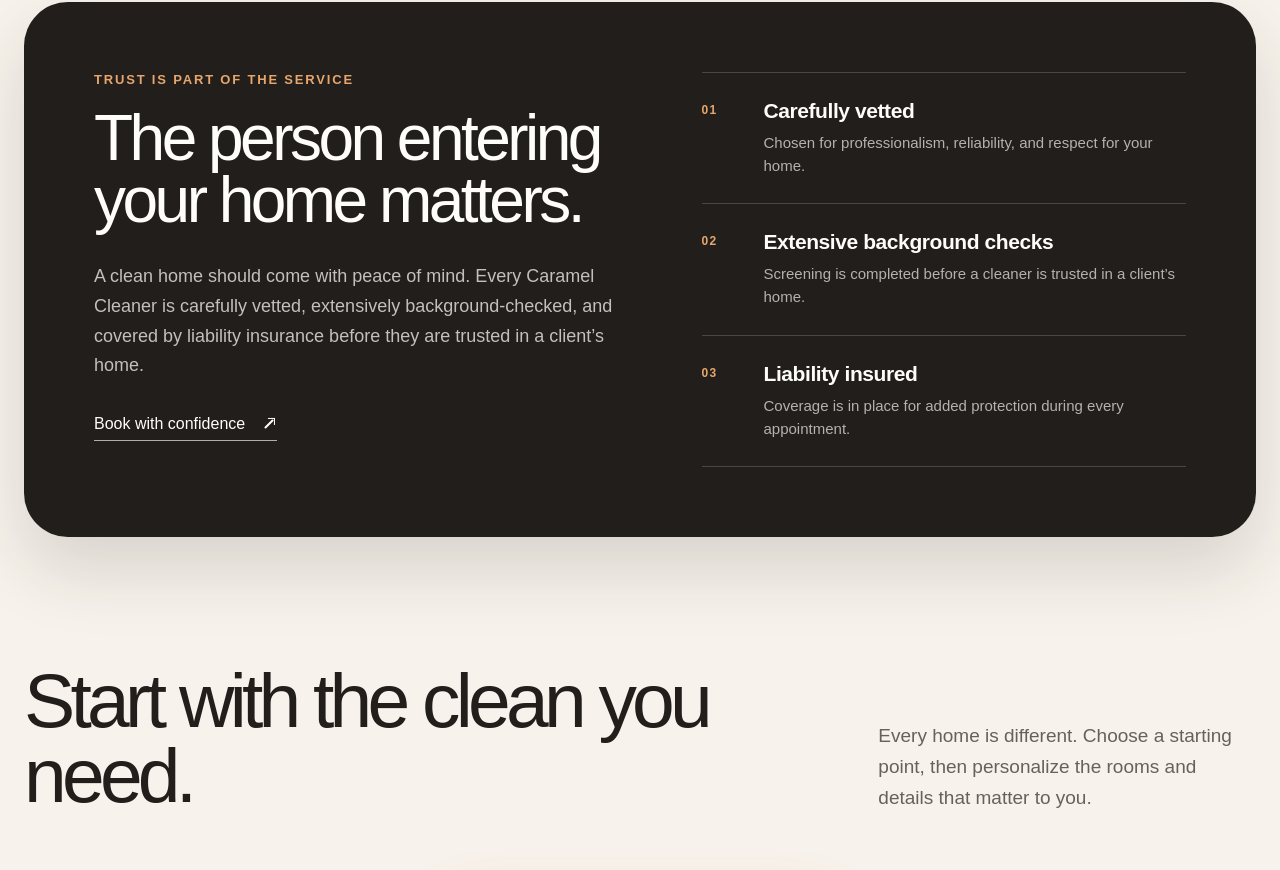
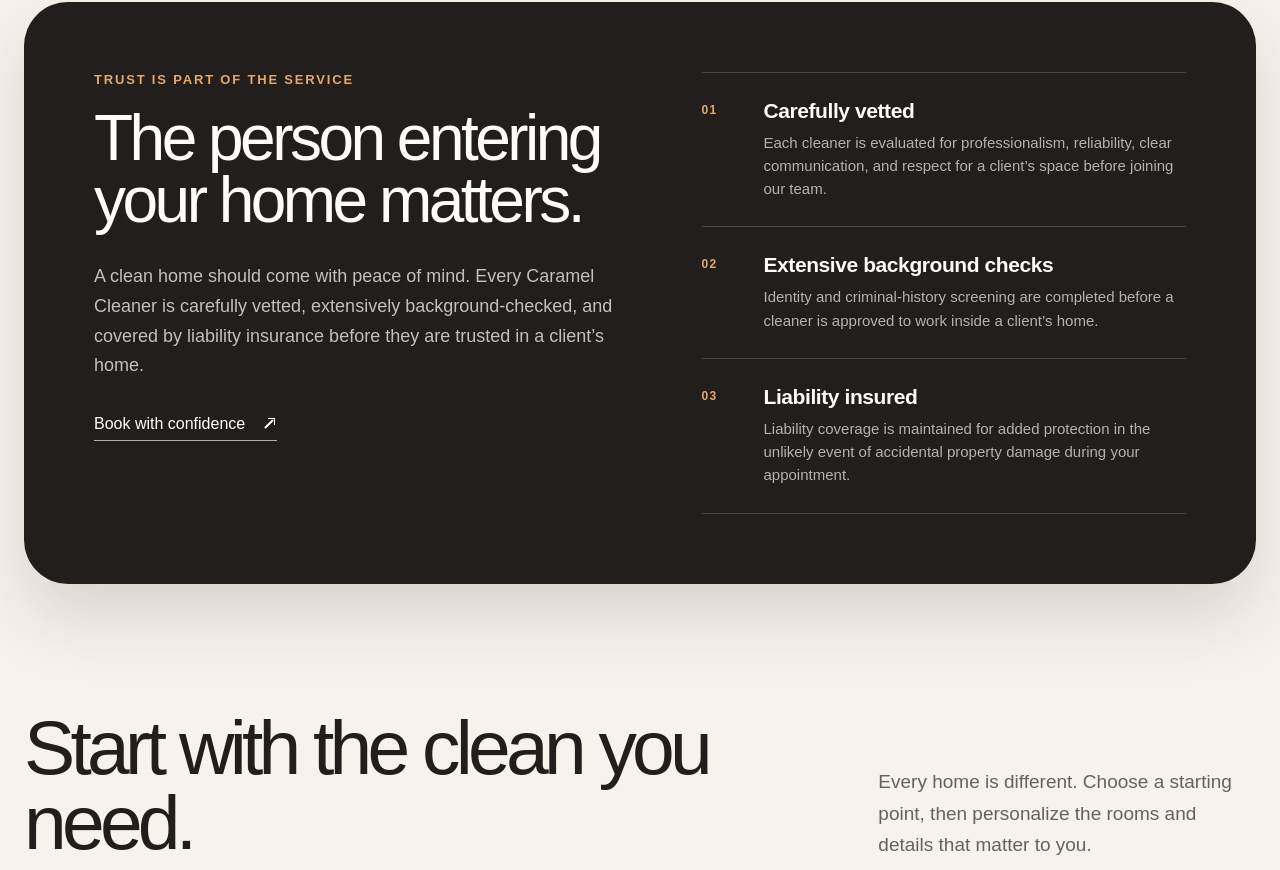
Before and after one commit to taherezm/caramel-cleaners, a Next.js app: page / in a window 1280 px wide. Shown: the part 1136-2006 px from the top of the page. Built offline with nearby package versions, Linux system fonts and the light colour scheme.

Commit message:
Expand cleaner trust descriptions

```diff
--- a/app/page.tsx
+++ b/app/page.tsx
@@ -184,8 +184,9 @@
                 <div>
                   <h3>Carefully vetted</h3>
                   <p>
-                    Chosen for professionalism, reliability, and respect for
-                    your home.
+                    Each cleaner is evaluated for professionalism, reliability,
+                    clear communication, and respect for a client’s space
+                    before joining our team.
                   </p>
                 </div>
               </li>
@@ -194,8 +195,9 @@
                 <div>
                   <h3>Extensive background checks</h3>
                   <p>
-                    Screening is completed before a cleaner is trusted in a
-                    client’s home.
+                    Identity and criminal-history screening are completed
+                    before a cleaner is approved to work inside a client’s
+                    home.
                   </p>
                 </div>
               </li>
@@ -204,8 +206,9 @@
                 <div>
                   <h3>Liability insured</h3>
                   <p>
-                    Coverage is in place for added protection during every
-                    appointment.
+                    Liability coverage is maintained for added protection in
+                    the unlikely event of accidental property damage during
+                    your appointment.
                   </p>
                 </div>
               </li>
```
Also changed, not shown: 1 other file (tests, documents, lock files or other folders).
